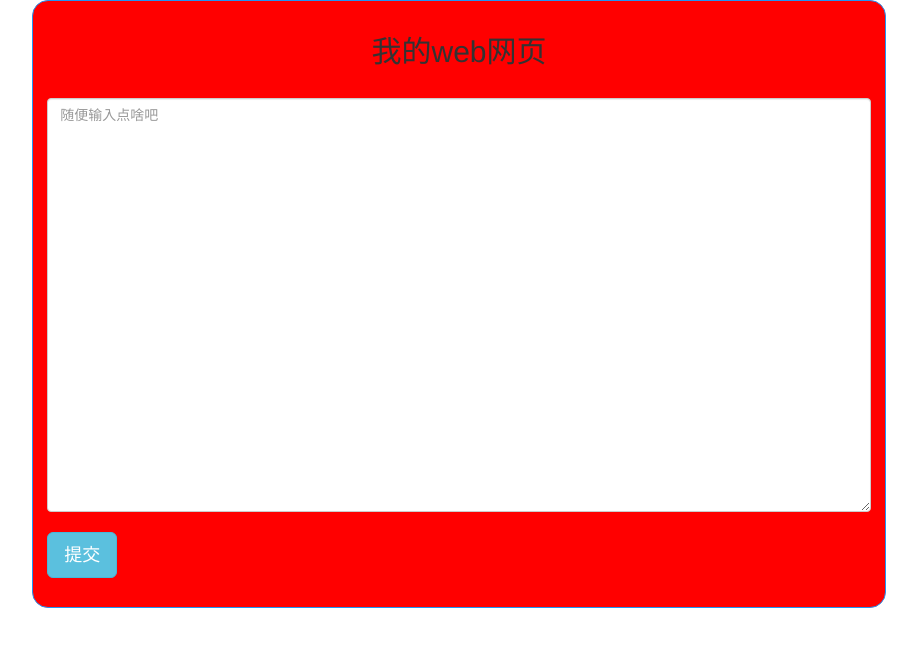
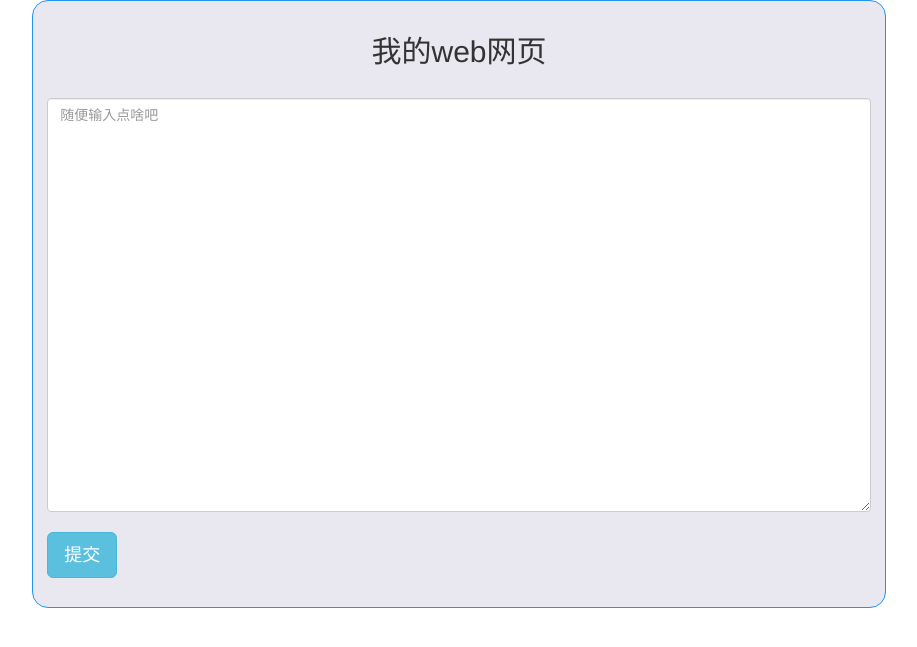
Before and after one commit to feigetmxg/hub, a Flask app: page / in a window 1280 px wide. Shown: the top 647 px of the page, without its empty margins (181-1098 px from the left). Run offline with Flask 2, Linux system fonts and the light colour scheme; some libraries are stand-ins or nearby versions.

Commit message:
change the color

```diff
--- a/static/index.css
+++ b/static/index.css
@@ -1,6 +1,6 @@
 .main{
     border: 1px solid;
-    background-color: red;
+    background-color: #e9e7ef;
     padding: 14px;
     border-color: #2194F3;
     border-radius: 16px;
```
